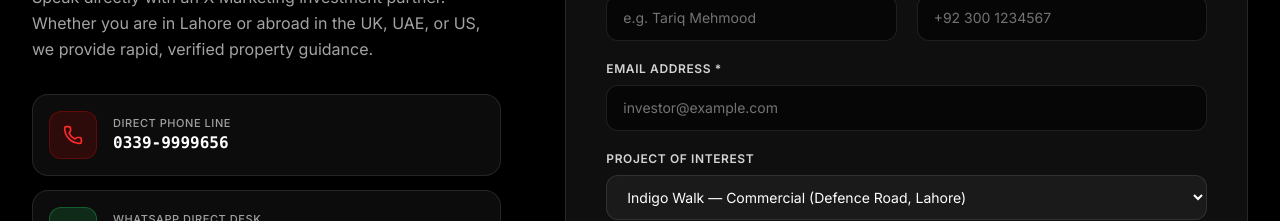
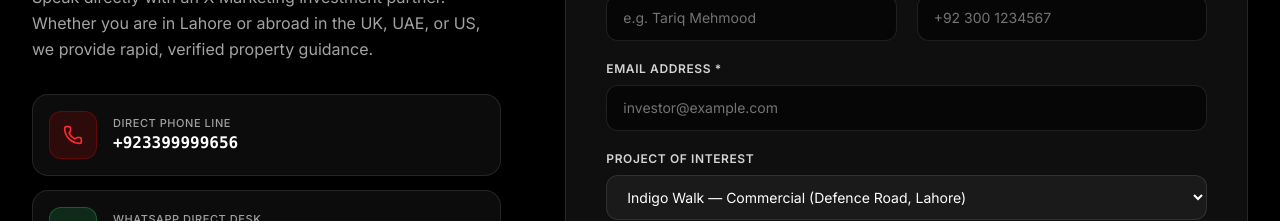
Before and after one commit to maazawan514-code/xmarketing, a React (Vite) app: page / in a window 1280 px wide. Shown: the part 10340-10561 px from the top of the page. Built offline with nearby package versions, Linux system fonts and the light colour scheme.

Commit message:
Update office phone number format
Co-authored-by: Copilot <223556219+Copilot@users.noreply.github.com>

```diff
--- a/src/data/content.ts
+++ b/src/data/content.ts
@@ -17,8 +17,8 @@ export const COMPANY = {
   subtitle: 'From the right project to the right investor. We turn leads into confirmed bookings.',
   location: 'Lahore, Pakistan',
   address: 'Suite 402, Commercial Broadway, Defence Road / DHA Phase 8, Lahore, Pakistan',
-  phoneDisplay: '0339-9999656',
-  phoneRaw: '03399999656',
+  phoneDisplay: '+923399999656',
+  phoneRaw: '923399999656',
   whatsappDisplay: '+923219959990',
   whatsappRaw: '923219959990',
   whatsappUrl: 'https://wa.me/923219959990',
```
